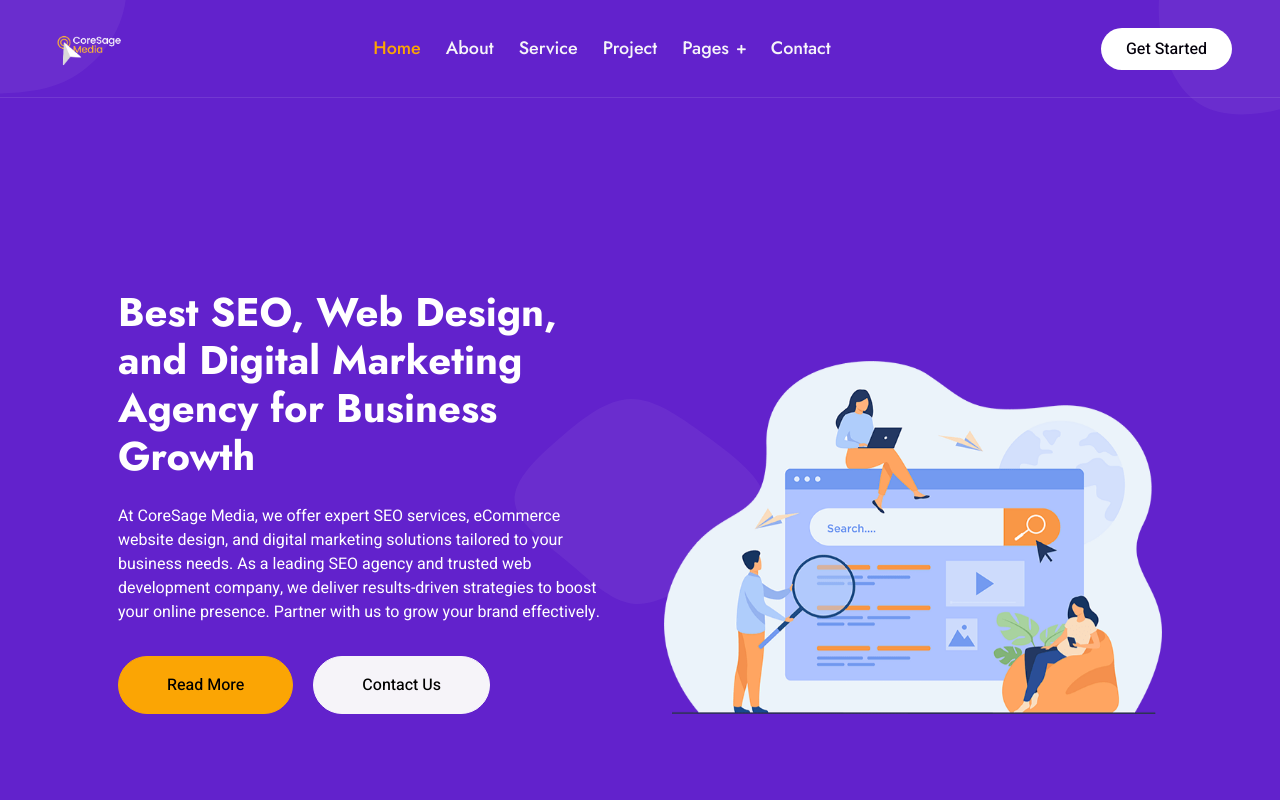
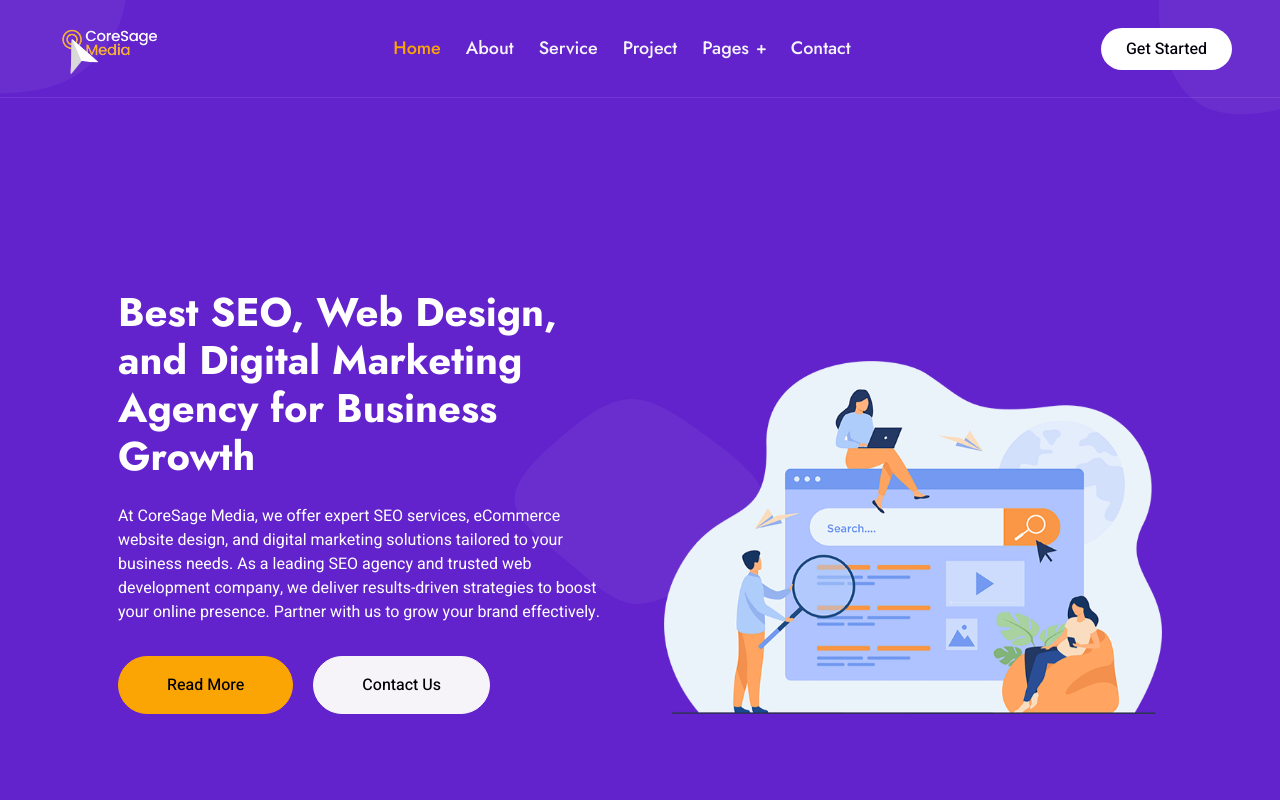
Before and after one commit to umer1338/CoreSage-Project, a plain HTML site: page index.html in a window 1280 px wide. Shown: the top 800 px of the page. Drawn offline with nearby package versions, Linux system fonts and the light colour scheme.

Commit message:
Update index.html

```diff
--- a/index.html
+++ b/index.html
@@ -62,7 +62,7 @@
         <div class="container-xxl position-relative p-0">
             <nav class="navbar navbar-expand-lg navbar-light px-4 px-lg-5 py-3 py-lg-0">
                 <a href="" class="navbar-brand p-0">
-                    <img src="Logo.png" alt="CoreSage Media" width="80">
+                    <img src="Logo.png" alt="CoreSage Media" width="120">
                     <!-- <img src="img/logo.png" alt="Logo"> -->
                 </a>
                 <button class="navbar-toggler" type="button" data-bs-toggle="collapse" data-bs-target="#navbarCollapse">
```
